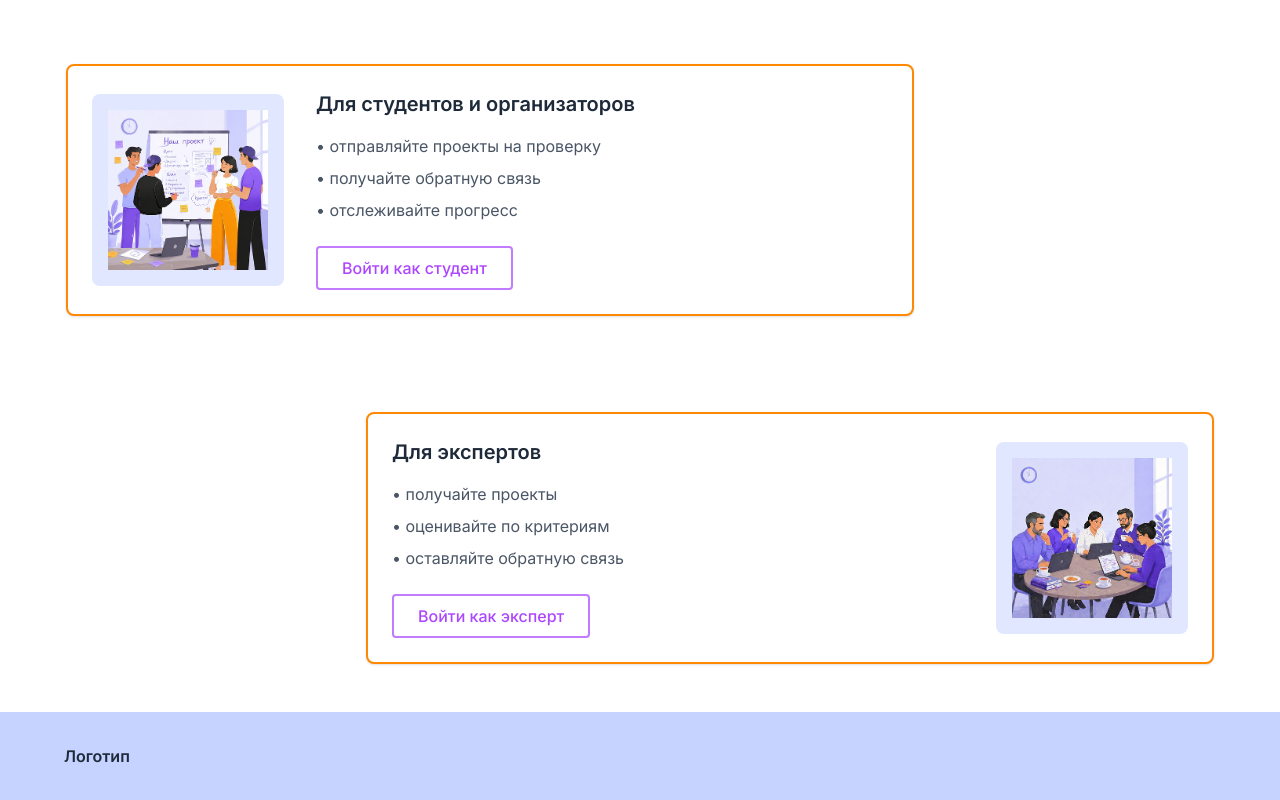
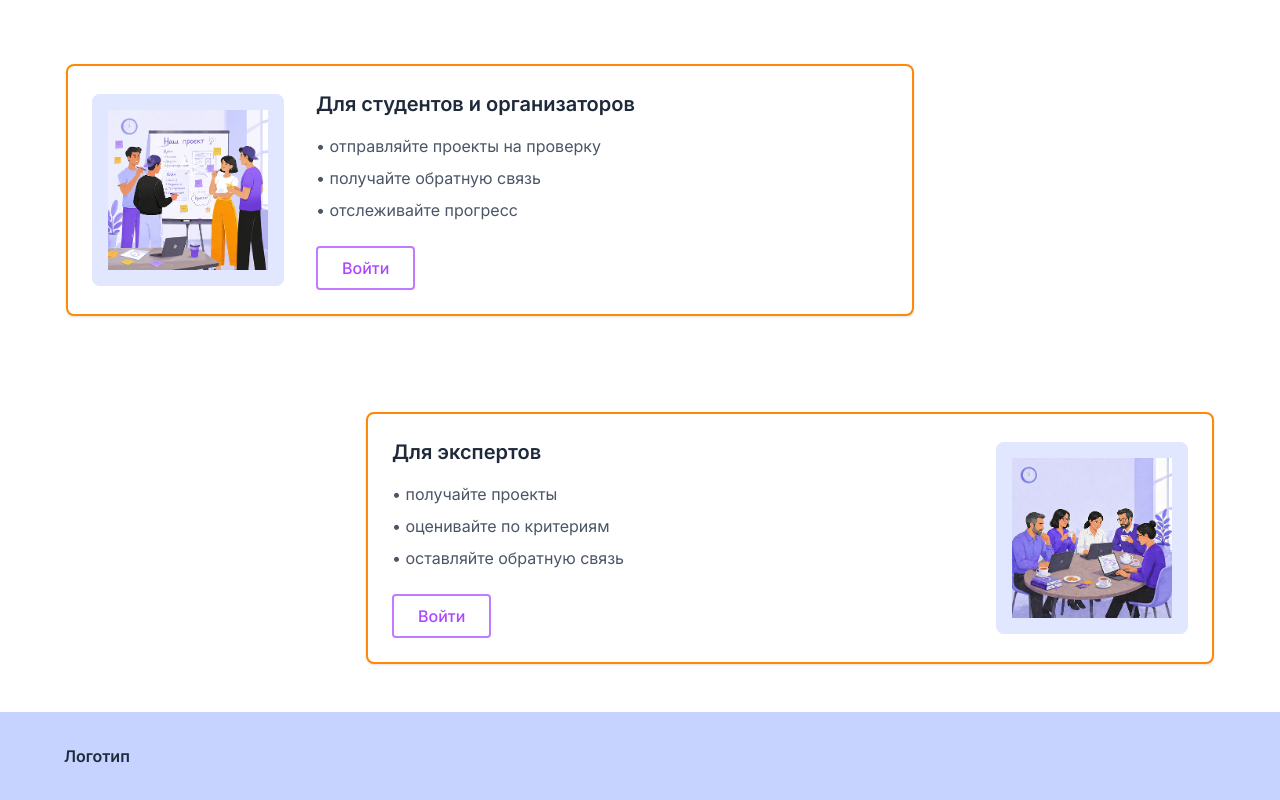
Before and after one commit to olegp22/projectWorkshop, a website: page index.html in a window 1280 px wide. Shown: the part 620-1420 px from the top of the page. Drawn offline with Linux system fonts and the light colour scheme.

Commit message:
поменяла путь и кнопки войти

```diff
--- a/index.html
+++ b/index.html
@@ -61,7 +61,7 @@
             <li>• отслеживайте прогресс</li>
           </ul>
           <button class="login-btn-student border-2 border-purple-400 text-purple-500 hover:bg-orange-50 active:bg-orange-100 px-6 py-2 rounded font-medium transition cursor-pointer">
-            Войти как студент
+            Войти
           </button>
         </div>
       </div>
@@ -77,7 +77,7 @@
             <li>• оставляйте обратную связь</li>
           </ul>
           <button class="login-btn-expert border-2 border-purple-400 text-purple-500 hover:bg-orange-50 active:bg-orange-100 px-6 py-2 rounded font-medium transition cursor-pointer">
-            Войти как эксперт
+            Войти
           </button>
         </div>
         <div class="w-48 h-48 shrink-0 bg-indigo-100 rounded-lg flex items-center justify-center text-4xl order-1 md:order-2">
--- a/js/auth-module.js
+++ b/js/auth-module.js
@@ -155,7 +155,7 @@ export function initAuthModal() {
             }
             try {
                 await authAPI.login(email, password);
-                window.location.href = 'Front/expert.html';
+                window.location.href = 'expert.html';
             } catch (err) {
                 showAuthError(err.message);
                 document.getElementById('auth-password').value = '';
```
